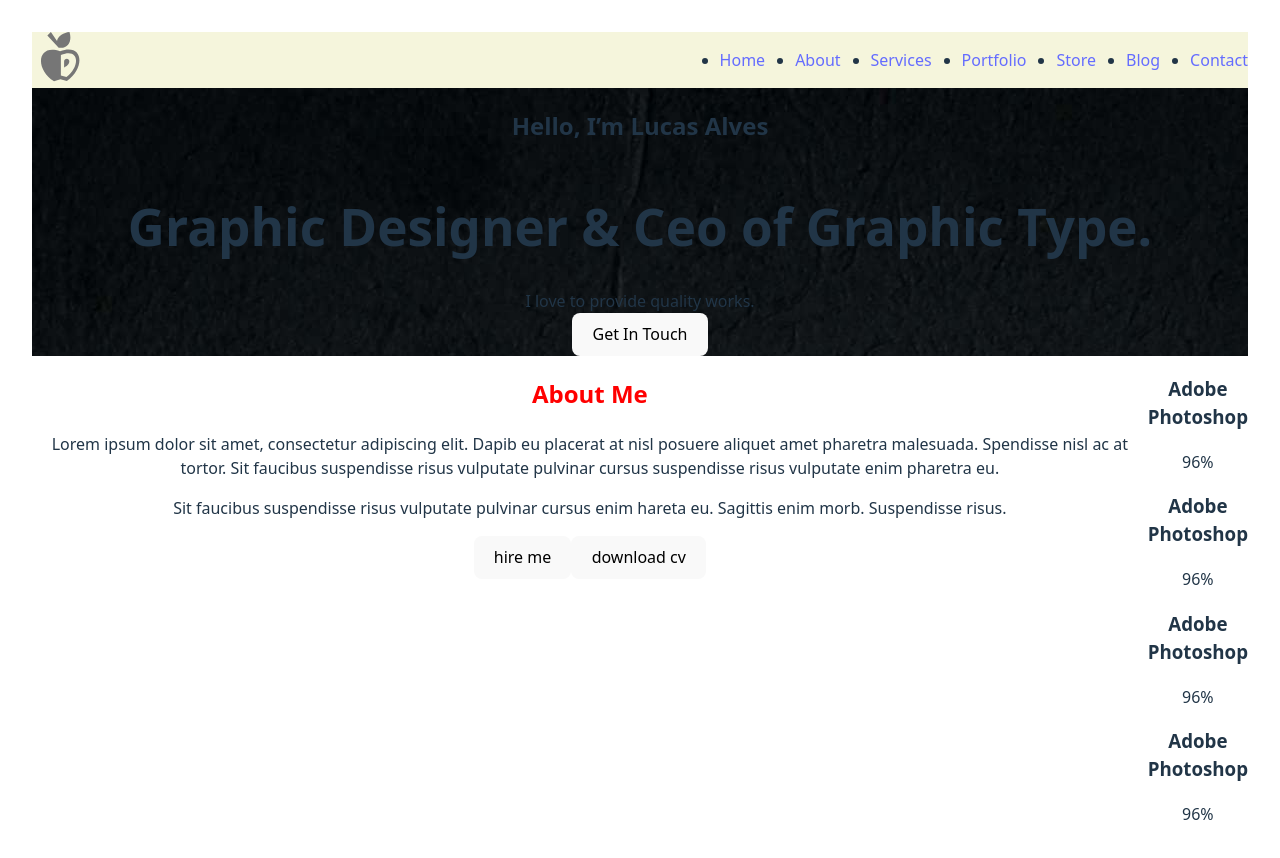
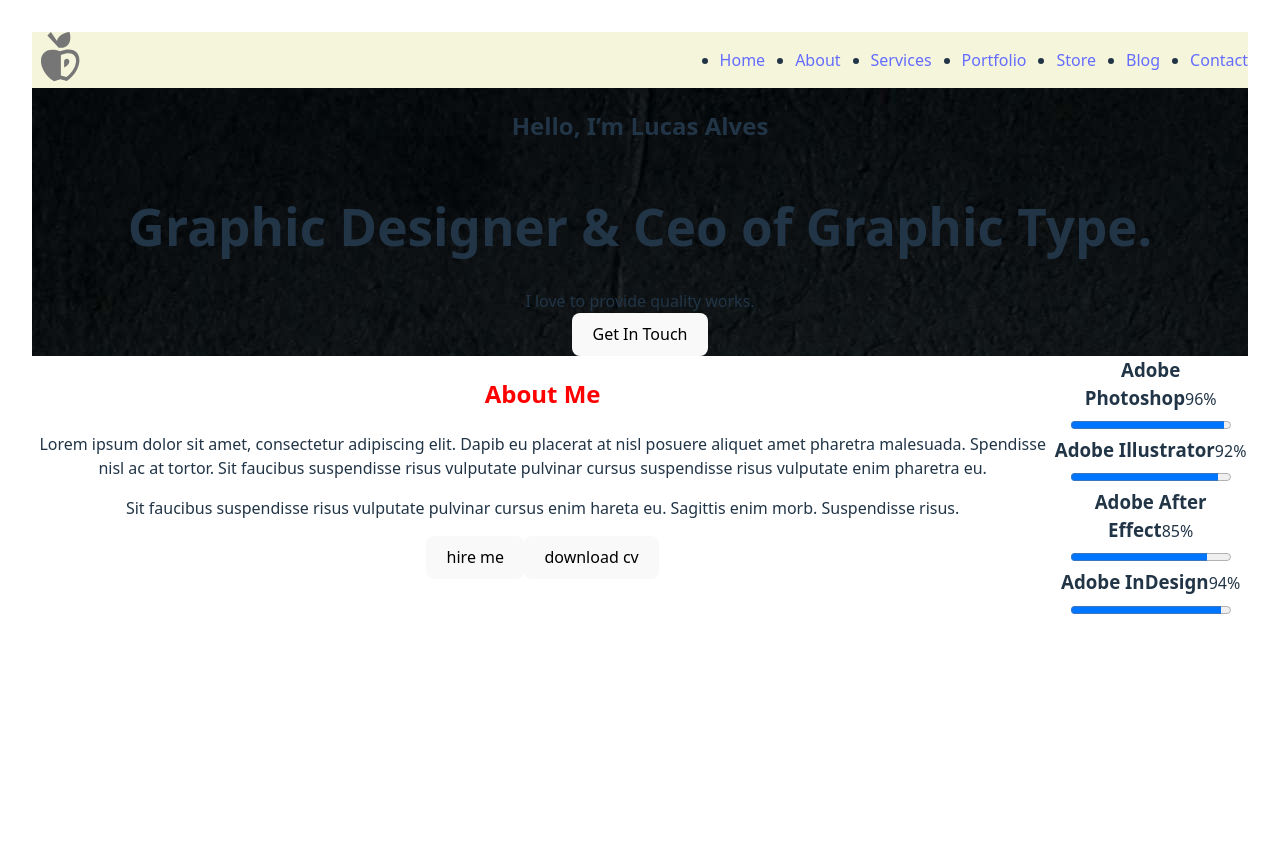
Before and after one commit to Anton-013/portfolio, a React (Vite) app: page / in a window 1280 px wide. Shown: the top 858 px of the page. Built offline with nearby package versions, Linux system fonts and the light colour scheme.

Commit message:
Skill and progress

```diff
--- a/src/components/skills/Skills.tsx
+++ b/src/components/skills/Skills.tsx
@@ -5,10 +5,10 @@ import styled from "styled-components";
 export const Skills = () => {
     return (
         <StyledSkills>
-            <Skill />
-            <Skill />
-            <Skill />
-            <Skill />
+            <Skill title={"Adobe Photoshop"} percent={96}/>
+            <Skill title={"Adobe Illustrator"} percent={92}/>
+            <Skill title={"Adobe After Effect"} percent={85}/>
+            <Skill title={"Adobe InDesign"} percent={94}/>
         </StyledSkills>
     );
 };
--- a/src/components/skills/skill/Skill.tsx
+++ b/src/components/skills/skill/Skill.tsx
@@ -1,11 +1,17 @@
 import React from "react";
 import styled from "styled-components";
 
-export const Skill = () => {
+type SkillPropsType = {
+    title: string
+    percent: number
+}
+
+export const Skill = (props: SkillPropsType) => {
     return (
         <StyledSkill>
-            <SkillTitle>Adobe Photoshop</SkillTitle>
-            <ProgressSkill>96%</ProgressSkill>
+            <SkillTitle>{props.title}</SkillTitle>
+            <ProgressSkill>{props.percent}%</ProgressSkill>
+            <progress max={100} value={props.percent}/>
         </StyledSkill>
     );
 };
@@ -15,7 +21,7 @@ const StyledSkill = styled.div`
 `
 
 const SkillTitle = styled.h3`
-
+    display: inline;
 `
 
 const ProgressSkill = styled.span`
```
